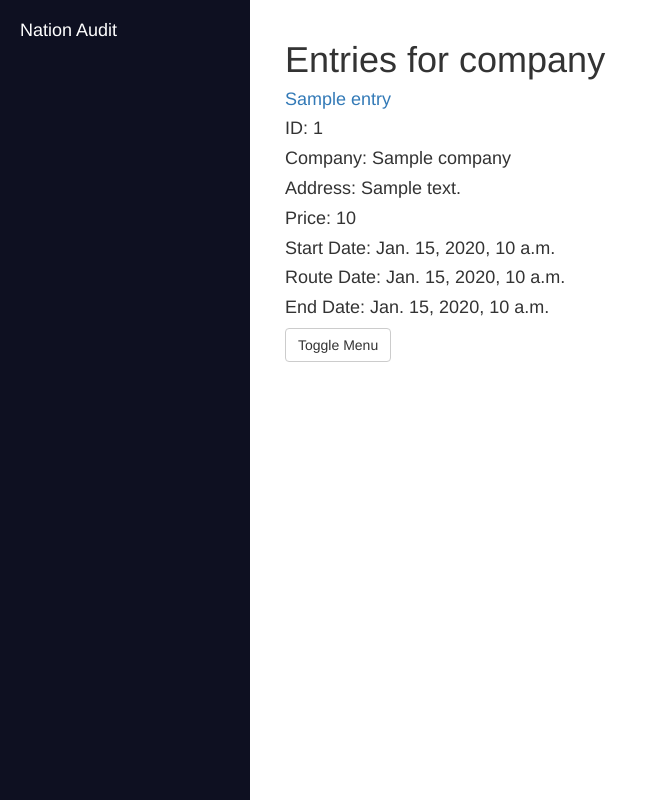
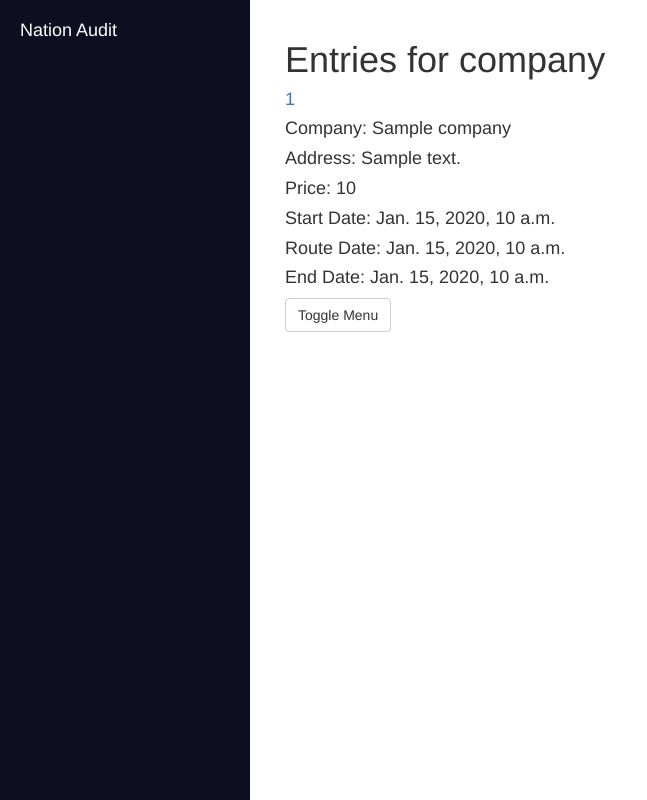
Before and after one commit to feekay/naudit, a Django app: template templates/view_entries.html in a window 1280 px wide. Shown: the whole page, without its empty margins (0-647 px from the left). Run offline with Django 3.2, Linux system fonts and the light colour scheme; the template is opened without the code that fills it: most values are stand-ins (such as "Sample title", 1, 10 or a date in 2020); some libraries are stand-ins or nearby versions.

Commit message:
Minor template change

```diff
--- a/templates/view_entries.html
+++ b/templates/view_entries.html
@@ -6,9 +6,8 @@
                             {% for entry in entries %}
                              <div class='entry-card'>
                                 <h4>
-                                  <a href=/main/{{page}}/{{entry.id}} > {{entry.name}}</a>
+                                  <a href=/main/{{page}}/{{entry.id}} > {{entry.job_id}}</a>
                                 <h4>
-                                <p>ID: {{entry.job_id}}<p>
                                 <p>Company: {{entry.company}}<p>
                                 <p>Address: {{entry.address}}<p>
                                 <p>Price: {{entry.price}}<p>
--- a/templates/view_entry.html
+++ b/templates/view_entry.html
@@ -3,8 +3,8 @@
 {% block main %}
 <h1>{{entry.route_date}}</h1>
                         <div>
-                            <h2>{{entry.name}}</h2>
-                             <p>ID: {{entry.job_id}}<p>
+
+                             <h2>ID: {{entry.job_id}}</h2>
                              <p>Company: {{entry.company}}<p>
                              <p>Address: {{entry.address}}<p>
                              <p>Price: {{entry.price}}<p>
```
